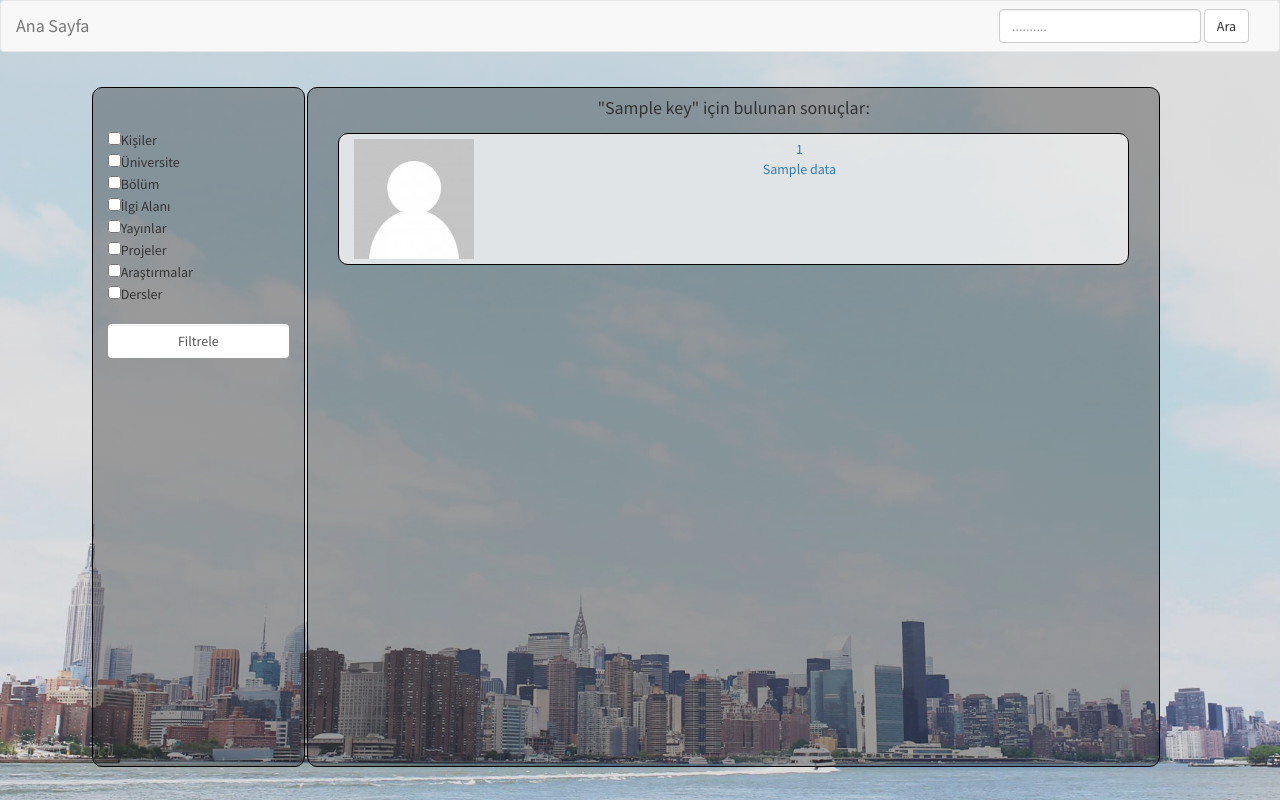
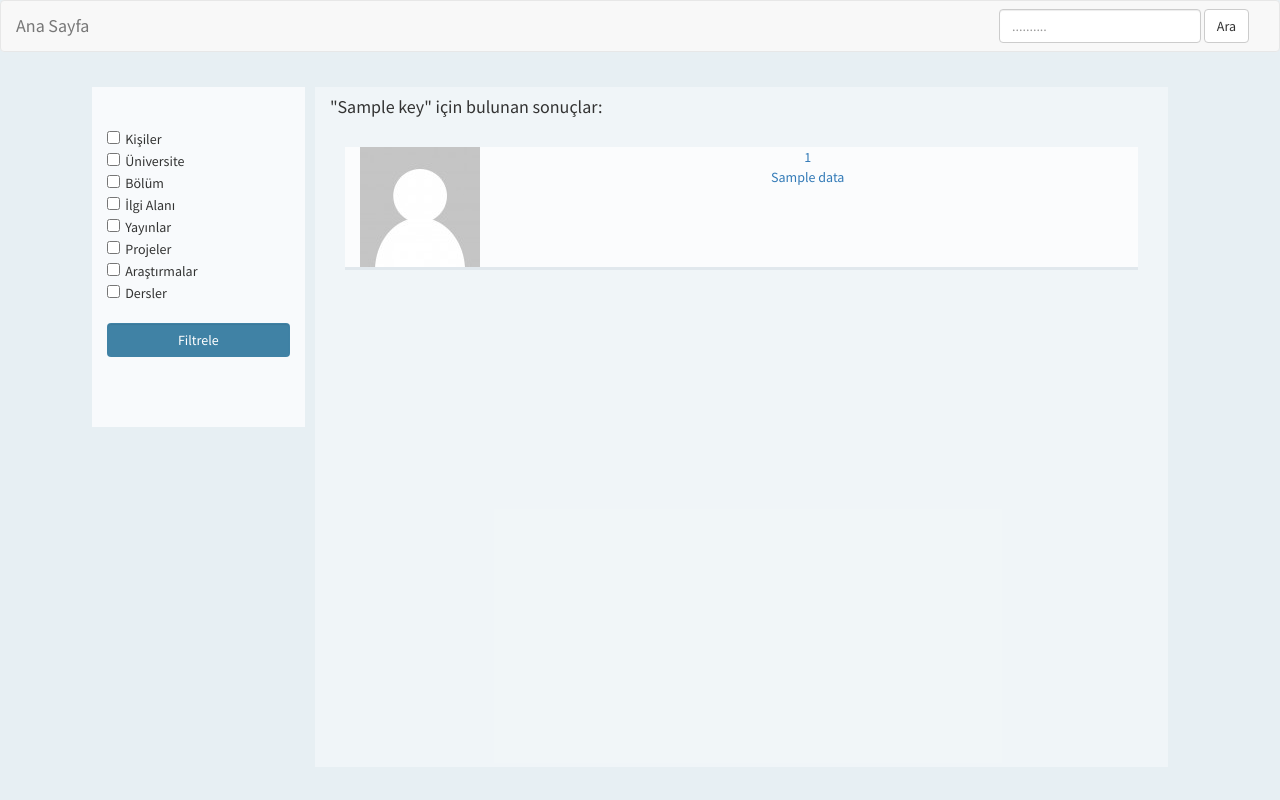
Before and after one commit to bbuyukguzel/bil372, a Flask app: template www/templates/result.html in a window 1280 px wide. Run offline with Flask 2, Linux system fonts and the light colour scheme; the template is opened without the code that fills it: most values are stand-ins (such as "Sample title", 1, 10 or a date in 2020); some libraries are stand-ins or nearby versions.

Commit message:
Improvements on UI

```diff
--- a/www/static/stylish-portfolio.css
+++ b/www/static/stylish-portfolio.css
@@ -145,10 +145,7 @@ body {
     position: fixed;
     width: 100%;
     height: 100%;
-    background: linear-gradient( rgba(221,221,221,0.8),
-				rgba(255,255,255,0) ),
-				url(img/bg.jpg)
-				no-repeat center center scroll;
+    background-color: #E7EFF3;
     -webkit-background-size: cover;
     -moz-background-size: cover;
     background-size: cover;
@@ -175,11 +172,9 @@ body {
 
 #filterpane {
 	position: relative;
-	height: 100%;
-    margin-right: 2px;
-    border-radius: 10px;
-    border: thin solid black;
-    background-color:rgba(0, 0, 0, 0.3);
+	height: 50%;
+    margin-right: 10px;
+    background-color:rgba(255, 255, 255, 0.7);
 
 }
 
@@ -188,28 +183,20 @@ body {
 	height: 100%;
     margin-right: 2px;
 	overflow: auto;
-    border-radius: 10px;
-    border: thin solid black;
-    background-color:rgba(0, 0, 0, 0.3);
+    background-color:rgba(255, 255, 255, 0.4);
 }
 
 #result-item-wrapper {
 
-	margin-top: 5px;
-	margin-bottom: 5px;
 
 }
 
 #result-item {
-
 	position: relative;
 	height: auto;
-	background-color: rgba(255,255,255,0.75);
-	padding-top: 5px;
-	padding-bottom: 5px;
-	border: thin solid black;
-	border-radius: 10px;
-
+	background-color: rgba(255,255,255,0.7);
+        border-bottom: 3px solid;
+    border-bottom-color: #E1E8ED;
 }
 
 
@@ -218,3 +205,9 @@ body {
 footer {
     padding: 100px 0;
 }
+
+
+.btn-tw{
+    color: #ffffff;
+    background-color: #4082A5;
+}
--- a/www/templates/result.html
+++ b/www/templates/result.html
@@ -60,20 +60,20 @@
 					<br><br>
 
 					<form action="/result" method=post style="text-align: left">
-						<input type="checkbox" name="filter" value="kisiler">Kişiler<br>
-						<input type="checkbox" name="filter" value="universite">Üniversite<br>
-						<input type="checkbox" name="filter" value="bolum">Bölüm<br>
-						<input type="checkbox" name="filter" value="ilgialani">İlgi Alanı<br>
-						<input type="checkbox" name="filter" value="yayinlar">Yayınlar<br>
-						<input type="checkbox" name="filter" value="projeler">Projeler<br>
-						<input type="checkbox" name="filter" value="arastirmalar">Araştırmalar<br>
-						<input type="checkbox" name="filter" value="dersler">Dersler<br>
+						<input type="checkbox" name="filter" value="kisiler">&nbsp;&nbsp;Kişiler<br>
+						<input type="checkbox" name="filter" value="universite">&nbsp;&nbsp;Üniversite<br>
+						<input type="checkbox" name="filter" value="bolum">&nbsp;&nbsp;Bölüm<br>
+						<input type="checkbox" name="filter" value="ilgialani">&nbsp;&nbsp;İlgi Alanı<br>
+						<input type="checkbox" name="filter" value="yayinlar">&nbsp;&nbsp;Yayınlar<br>
+						<input type="checkbox" name="filter" value="projeler">&nbsp;&nbsp;Projeler<br>
+						<input type="checkbox" name="filter" value="arastirmalar">&nbsp;&nbsp;Araştırmalar<br>
+						<input type="checkbox" name="filter" value="dersler">&nbsp;&nbsp;Dersler<br>
 						<br>
-						<input type="submit" name="filtrele" id="filtrele" class="form-control btn btn-login" value="Filtrele">
+						<input type="submit" name="filtrele" id="filtrele" class="form-control btn btn-tw" value="Filtrele">
 					</form>
 </div>
 				<div class="col-md-8" id="resultpane">
-					<h4>"{{key}}" için bulunan sonuçlar:</h4>
+					<h4 style="text-align: left;">"{{key}}" için bulunan sonuçlar:</h4><br>
 
 					{% for i in data %}
 					<div class="col-md-12" id="result-item-wrapper">
--- a/www/website.py
+++ b/www/website.py
@@ -57,7 +57,7 @@ def result():
             for i in res:
                 l.append(i[0])
 
-        if("dept" in filter):
+        if("bolum" in filter):
             res = searchInDept(keyword)
             for i in res:
                 l.append(i[0])
```
